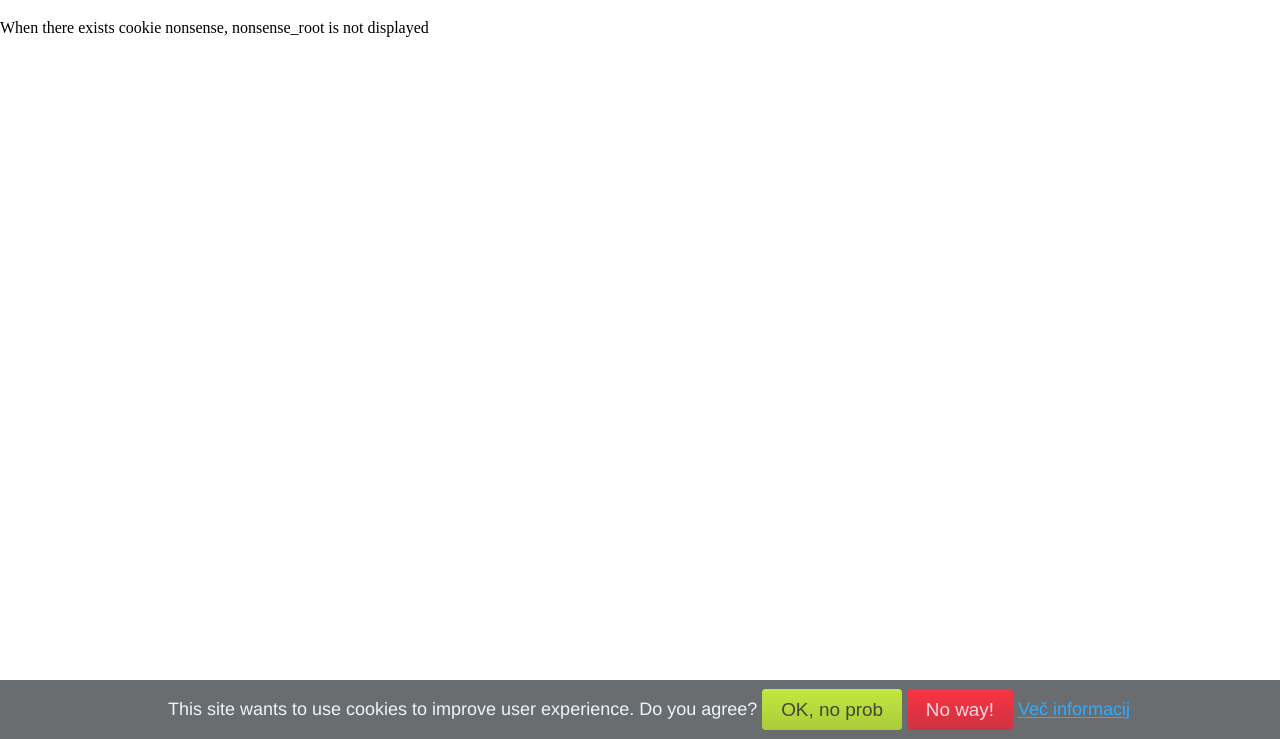
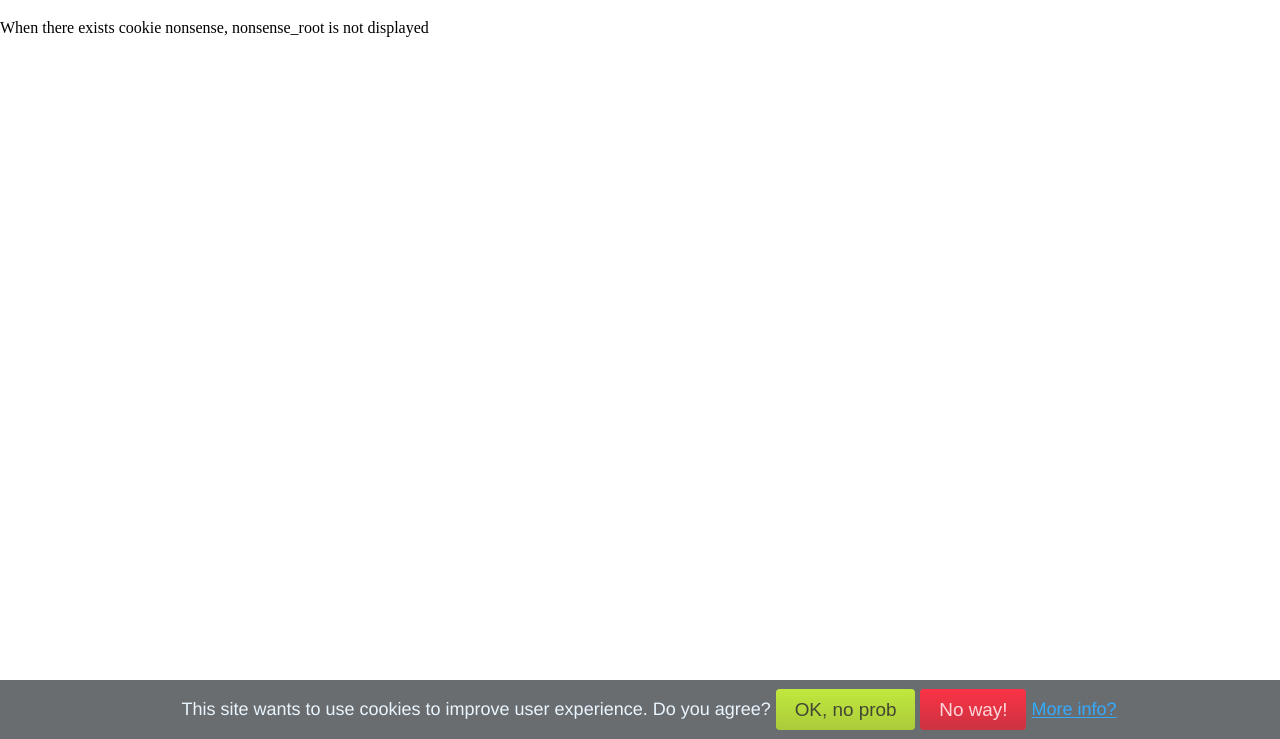
Before and after one commit to alesk/nonsense, a website: page index.html in a window 1280 px wide. Shown: the part 61-800 px from the top of the page. Drawn offline with Linux system fonts and the light colour scheme.

Commit message:
Fixing typo in exaple html file.

```diff
--- a/index.html
+++ b/index.html
@@ -16,7 +16,7 @@
   This site wants to use cookies to improve user experience. Do you agree?
   <button data-action='agree' class="nonsense-btn nonsense-yes">OK, no prob</button>
   <button data-action='disagree'class="nonsense-btn nonsense-no">No way!</button>
-  <a data-action='show-more-info' class="show-more-info" href="#">Več informacij</a>
+  <a data-action='show-more-info' class="show-more-info" href="#">More info?</a>
   </div>
   <div id="nonsense_more_info">
     <p>Cookies named '__utm*' are created by Google Analytics.</p>
```
